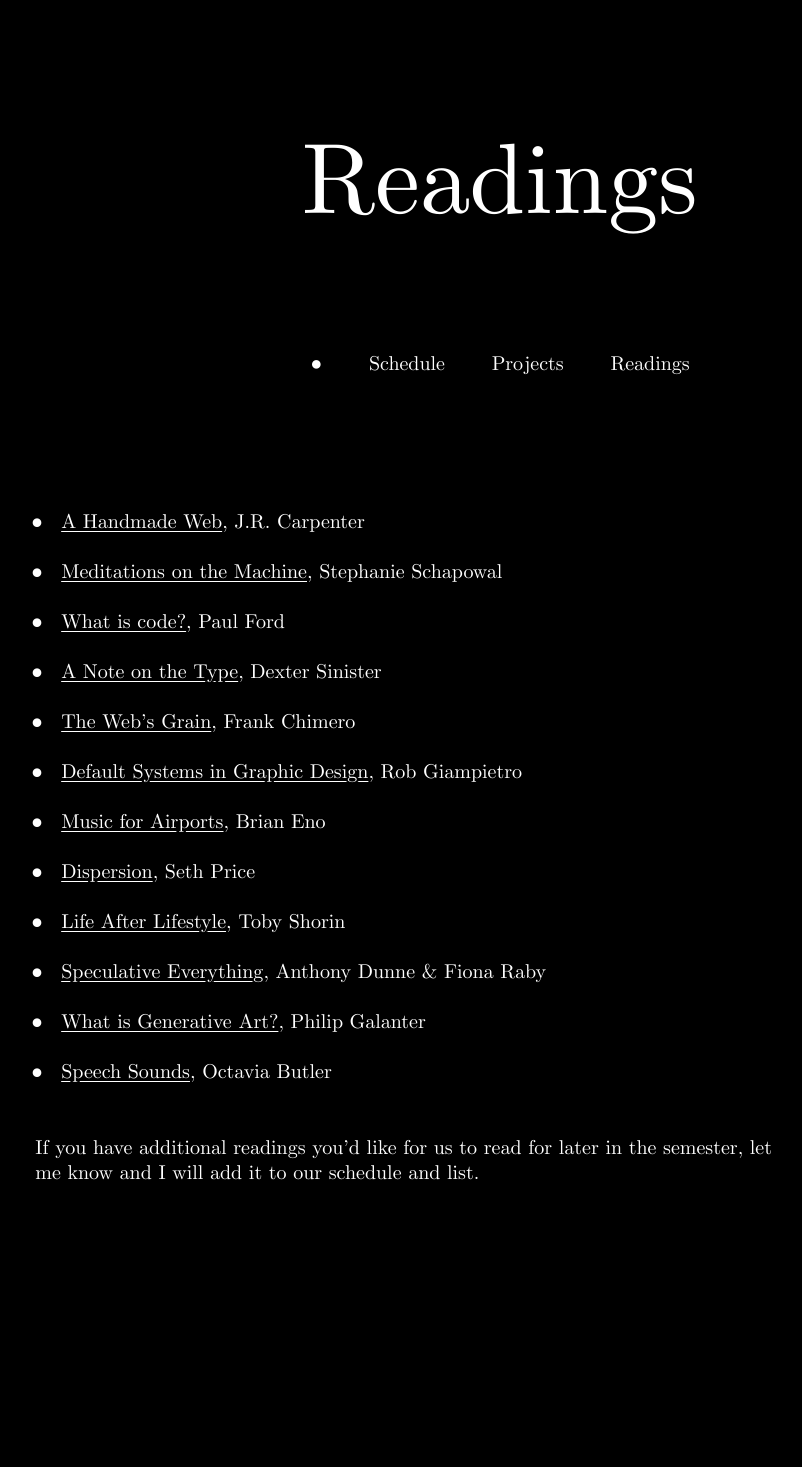
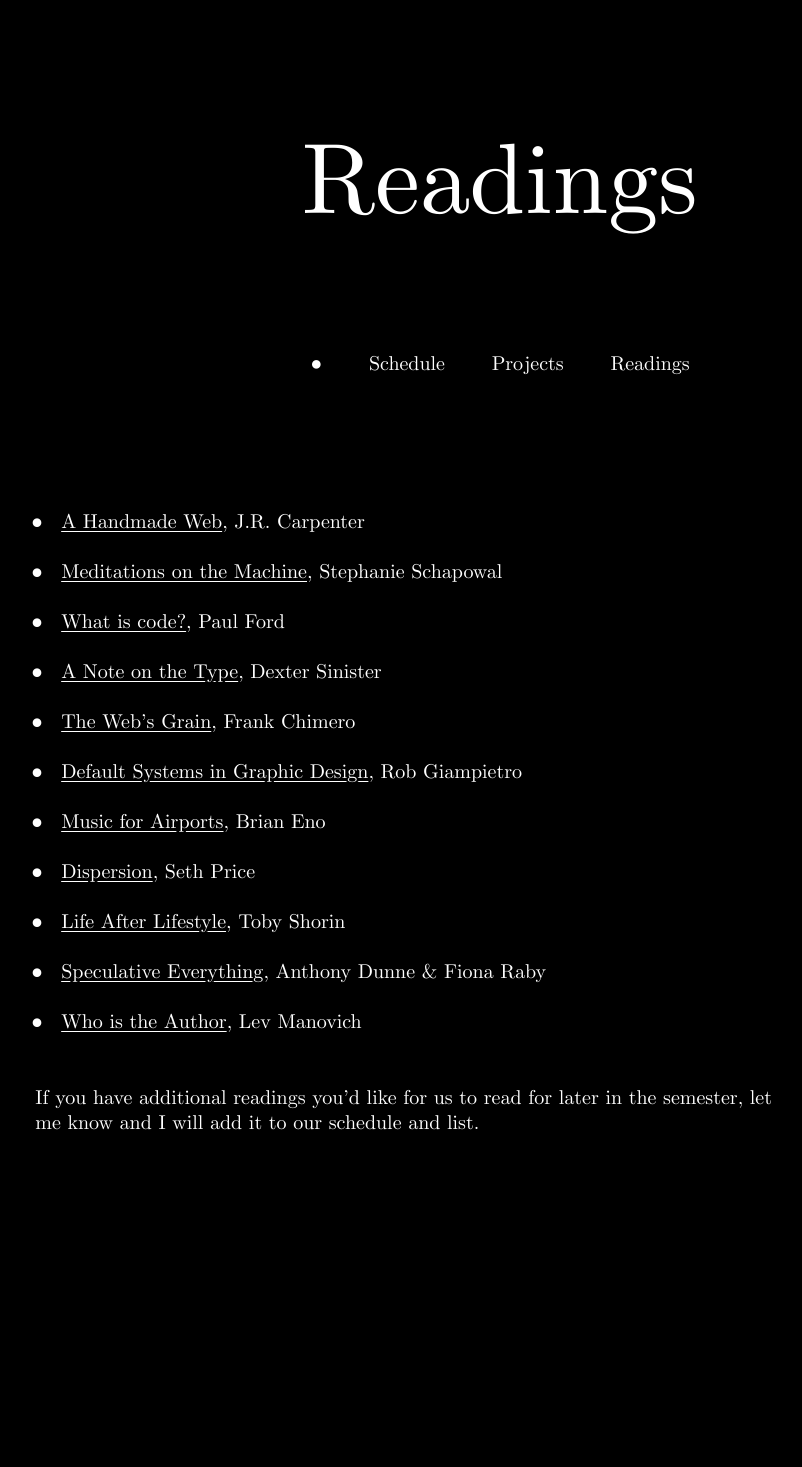
Before and after one commit to eli8527/source-f22, a Jekyll site: the page built from readings.md, in a window 1280 px wide. Shown: the whole page, without its empty margins (140-942 px from the left). Built offline with Jekyll 4.4.1, drawn with Linux system fonts in a browser that asks for light colours; after the commit the page ends 1417 px from its top, so only the background shows below that.

Commit message:
add manovich

```diff
--- a/readings.md
+++ b/readings.md
@@ -22,9 +22,7 @@ title: Readings
 
 - [Speculative Everything](https://readings.design/PDF/speculative-everything.pdf), Anthony Dunne & Fiona Raby
 
-- [What is Generative Art?](https://www.philipgalanter.com/downloads/ga2003_paper.pdf), Philip Galanter
-
-- [Speech Sounds](https://www.unl.edu/english/docs/englishweek17/engl200-speechsounds.pdf), Octavia Butler
+- [Who is the Author](http://manovich.net/content/04-projects/035-models-of-authorship-in-new-media/32_article_2002.pdf), Lev Manovich
 
 <br>
 If you have additional readings you’d like for us to read for later in the semester, let me know and I will add it to our schedule and list.
```
Also changed, not shown: week/10.md (+2 -0 lines).
